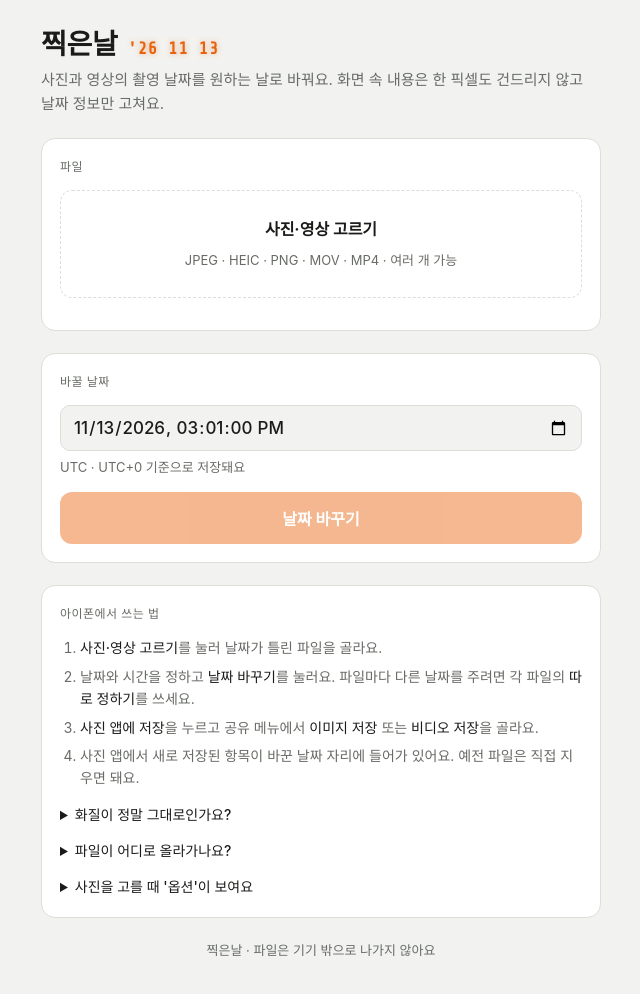
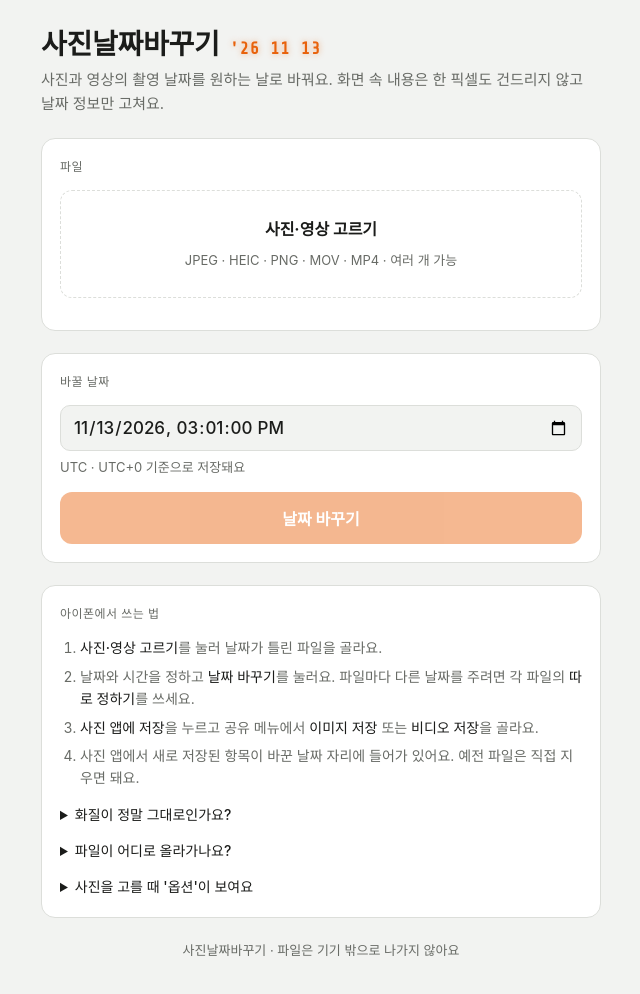
Before and after one commit to gydls3842/photo-date, a plain HTML site: page index.html in a window 1280 px wide. Shown: the whole page, without its empty margins (319-959 px from the left). Drawn offline with nearby package versions, Linux system fonts and the light colour scheme; a web font is replaced by a local one.

Commit message:
Rename site to 사진날짜바꾸기
Co-Authored-By: Claude Opus 5.5 <noreply@anthropic.com>

```diff
--- a/index.html
+++ b/index.html
@@ -3,7 +3,7 @@
 <head>
 <meta charset="utf-8">
 <meta name="viewport" content="width=device-width, initial-scale=1, viewport-fit=cover">
-<title>찍은날</title>
+<title>사진날짜바꾸기</title>
 <meta name="description" content="사진과 영상의 촬영 날짜를 화질 손실 없이 바꿉니다. 파일은 기기 밖으로 나가지 않아요.">
 <link rel="preconnect" href="https://fonts.googleapis.com">
 <link rel="preconnect" href="https://fonts.gstatic.com" crossorigin>
@@ -91,7 +91,7 @@
 <body>
 <main>
   <header>
-    <h1>찍은날 <span class="stamp" id="hero-stamp">'24 5 17</span></h1>
+    <h1>사진날짜바꾸기 <span class="stamp" id="hero-stamp">'24 5 17</span></h1>
     <p class="lead">사진과 영상의 촬영 날짜를 원하는 날로 바꿔요. 화면 속 내용은 한 픽셀도 건드리지 않고 날짜 정보만 고쳐요.</p>
   </header>
 
@@ -137,7 +137,7 @@
     </details>
   </section>
 
-  <p class="note">찍은날 · 파일은 기기 밖으로 나가지 않아요</p>
+  <p class="note">사진날짜바꾸기 · 파일은 기기 밖으로 나가지 않아요</p>
 </main>
 
 <script src="core.js"></script>
```
